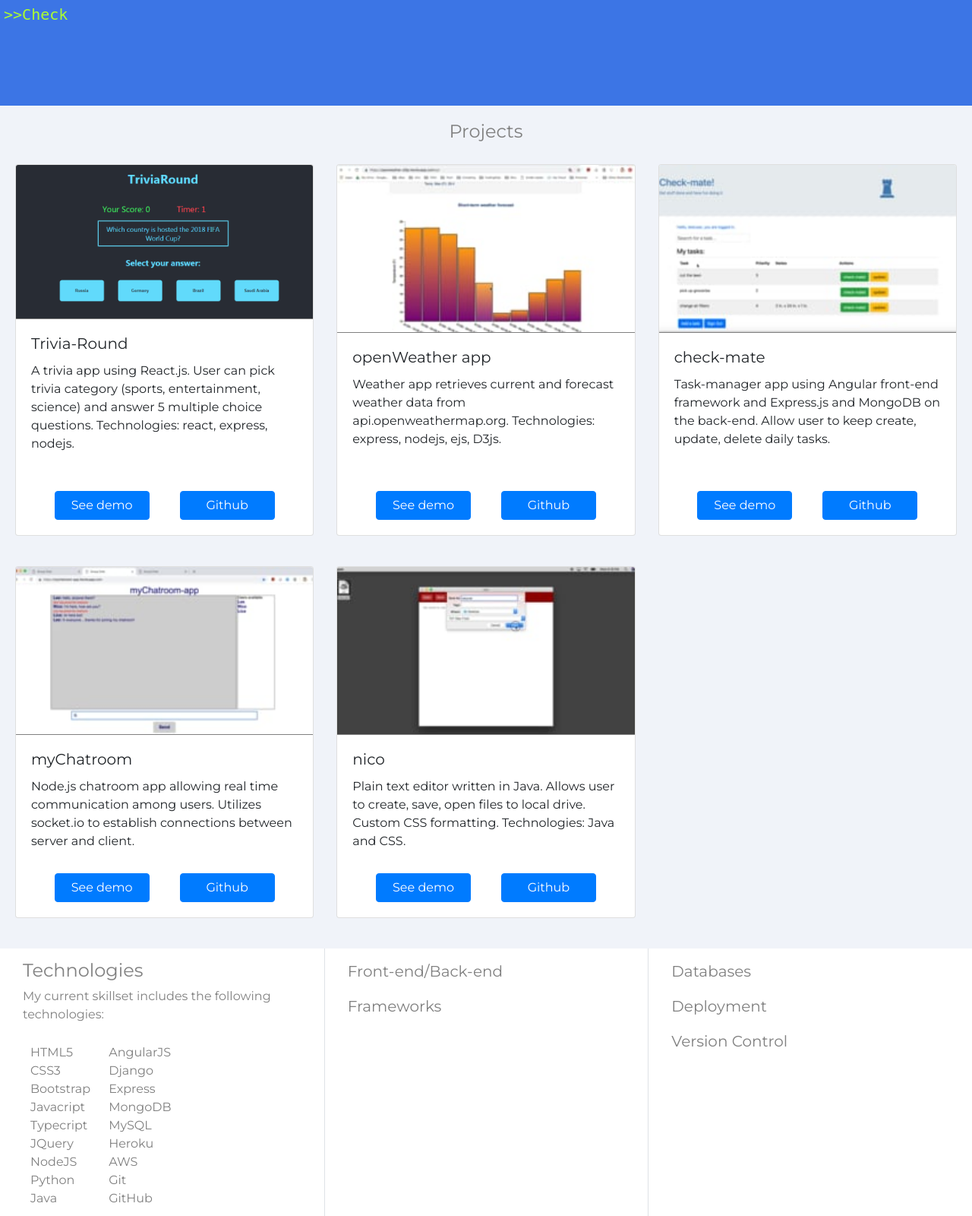
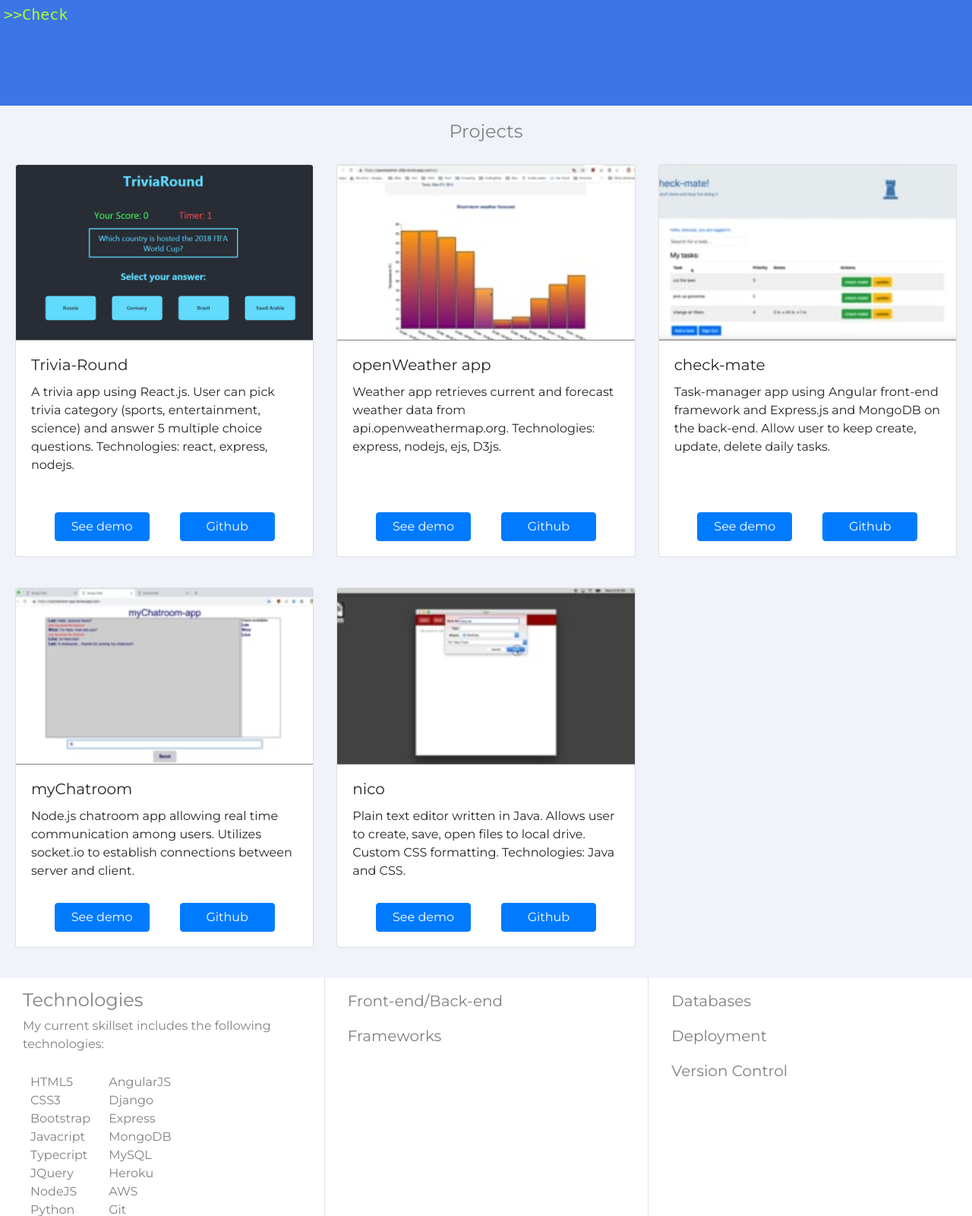
Before and after one commit to lcolsant/Portfolio, a Flask app: page / in a window 1280 px wide. Shown: the part 296-1896 px from the top of the page at 76% size. Run offline with Flask 2, Linux system fonts and the light colour scheme; some libraries are stand-ins or nearby versions.

Commit message:
changing card height

```diff
--- a/static/styles.css
+++ b/static/styles.css
@@ -129,15 +129,25 @@
     border-top: 1px solid gray;
 }
 
+/* change card image size depending on screen size */
 
-/* @media only screen and (min-width:576px) {
+@media only screen and (min-width:768px) {
+
+    .card-img-top {
+        width: 100%;
+        height: 24vw;
+        object-fit: cover;
+    }
+}
+
+@media only screen and (min-width:992px) {
 
     .card-img-top {
         width: 100%;
         height: 18vw;
         object-fit: cover;
     }
-}  */
+}
 
 
   .btn {
@@ -160,7 +170,6 @@
 
   @media screen and (max-width:576px) {
     #about {
-        /* display: none; */
         background-image: none;
     }
 
--- a/templates/index.html
+++ b/templates/index.html
@@ -56,7 +56,7 @@
                 <div id="projectanchor"></div>
                 <div class="row">
 
-                    <div class="col-lg col-12 thumbs">
+                    <div class="col-xl col-md-6 col-12 thumbs">
                         <div class="card d-flex flex-column"  >
                             <a href="https://trivia-round.herokuapp.com/" target="_blank"><img class="card-img-top" src="../static/trivia-round.PNG" alt="Card image cap"></a>
                             <div class="card-body d-flex flex-column align-items-start">
@@ -71,7 +71,7 @@
                     </div>
 
 
-                    <div class="col-lg col-12 thumbs">
+                    <div class="col-xl col-md-6 col-12 thumbs">
                         <div class="card d-flex flex-column" >
                             <a href="https://openweather-d3js.herokuapp.com/" target="_blank"><img class="card-img-top" src="../static/openWeather.jpg" alt="Card image cap"></a>
                             <div class="card-body d-flex flex-column align-items-start">
@@ -86,7 +86,7 @@
                     </div>
 
 
-                    <div class="col-lg col-12 thumbs">
+                    <div class="col-xl col-md-6 col-12 thumbs">
                         <div class="card d-flex flex-column" >
                             <a href="https://check-mate-app.herokuapp.com/" target="_blank"><img class="card-img-top" src="../static/check-mate-thumb.jpg" alt="Card image cap"></a>
                             <div class="card-body d-flex flex-column align-items-start">
@@ -104,7 +104,7 @@
 
                 <div class="row">
 
-                    <div class="col-lg col-12 thumbs">
+                    <div class="col-xl col-md-6 col-12 thumbs">
                         <div class="card d-flex flex-column" >
                             <a href="https://mychatroom-app.herokuapp.com/" target="_blank"><img class="card-img-top" src="../static/chatroom-thumb.jpg" alt="Card image cap"></a>
                             <div class="card-body d-flex flex-column align-items-start">
@@ -120,7 +120,7 @@
                         </div>
                     </div>
 
-                    <div class="col-lg col-12 thumbs">
+                    <div class="col-xl col-md-6 col-12 thumbs">
                         <div class="card d-flex flex-column">
                             <img class="card-img-top" src="../static/nico-thumb.jpg" alt="Card image cap">
                             <div class="card-body d-flex flex-column align-items-start">
@@ -136,7 +136,7 @@
                         </div>
                     </div>
 
-                    <div class="col-lg col-12 thumbs">
+                    <div class="col-xl col-md-6 col-12 thumbs">
                         <!-- Placeholder next project -->
                     </div>
 
```
